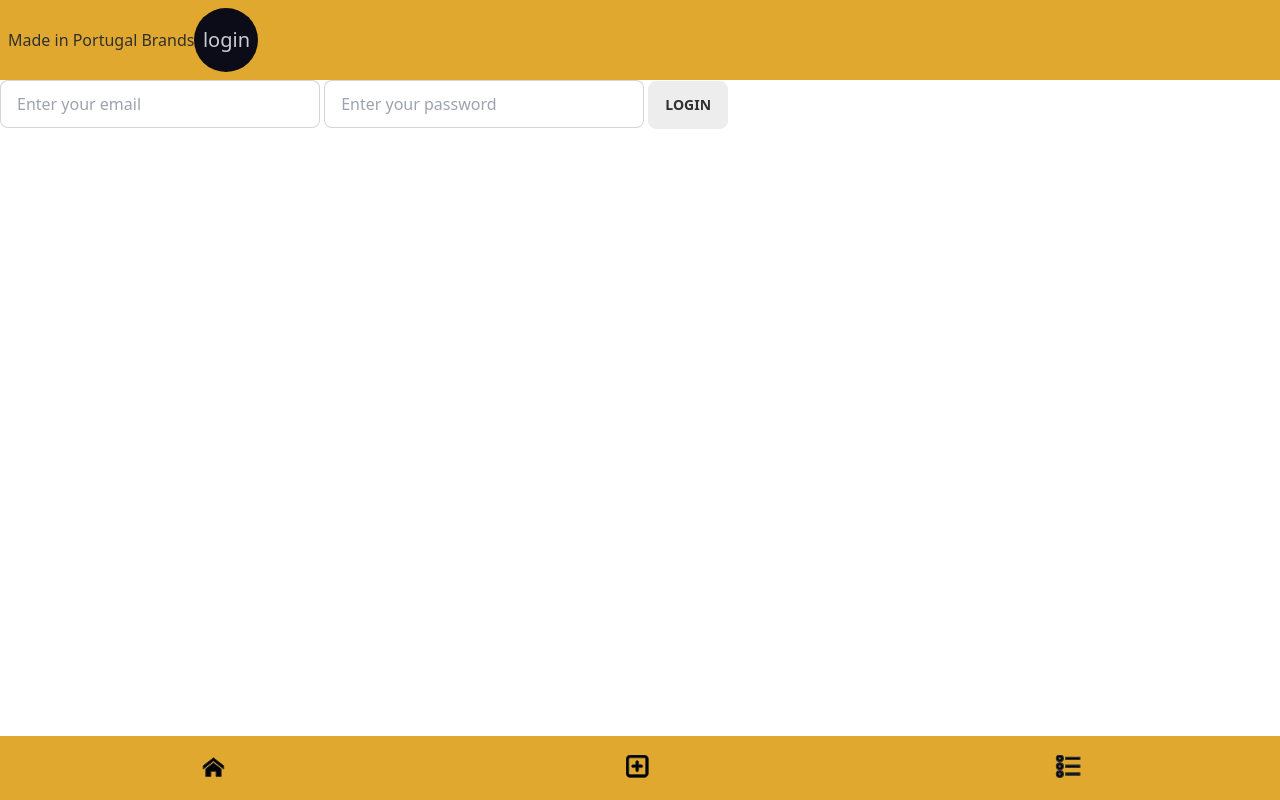
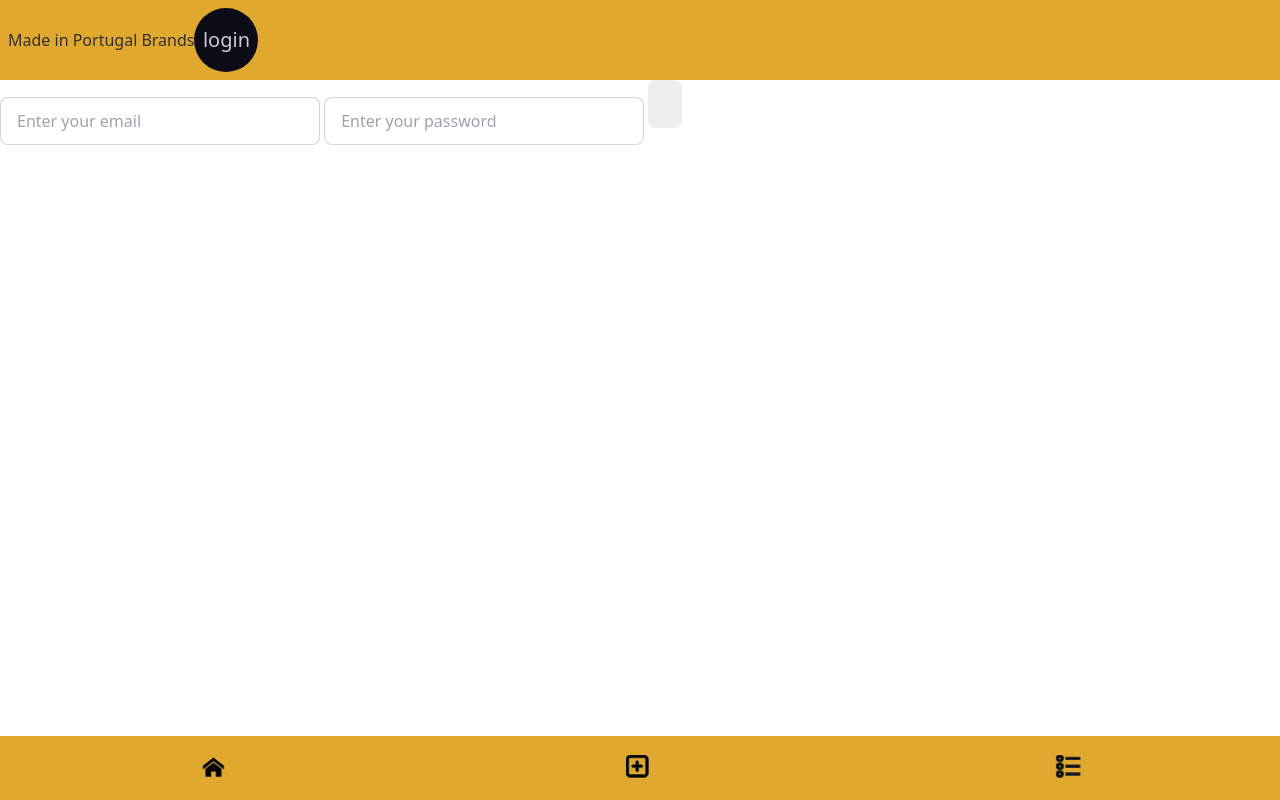
Before and after one commit to duo-dinamico/brand-fe, a SvelteKit app: page /login in a window 1280 px wide. Built offline with nearby package versions, Linux system fonts and the light colour scheme.

Commit message:
new page server for api requests

```diff
--- a/package.json
+++ b/package.json
@@ -19,6 +19,7 @@
     "@typescript-eslint/eslint-plugin": "^5.45.0",
     "@typescript-eslint/parser": "^5.45.0",
     "autoprefixer": "^10.4.14",
+    "axios": "^1.5.0",
     "daisyui": "^3.0.22",
     "eslint": "^8.28.0",
     "eslint-config-prettier": "^8.5.0",
--- /dev/null
+++ b/src/routes/login/+page.server.ts
@@ -0,0 +1,13 @@
+import type { Actions } from './$types';
+
+export const actions = {
+	login: async ({ request }) => {
+		const data = await request.formData();
+
+		const response = await fetch('https://brands.duodinamico.online/login', {
+			method: 'POST',
+			body: data
+		});
+		console.log(await response.json());
+	}
+} satisfies Actions;
--- a/src/routes/login/+page.svelte
+++ b/src/routes/login/+page.svelte
@@ -1,44 +1,17 @@
-<script lang="ts">
-	let username = '';
-	let password = '';
-	let error: string | null = null;
-	const handleSubmit = async () => {
-		try {
-			const response = await fetch('https://brands.duodinamico.online/login/', {
-				method: 'POST',
-				headers: {
-					origin: '*'
-				},
-				body: JSON.stringify({ username, password })
-			});
-
-			if (!response.ok) {
-				throw new Error('Authentication failed');
-			}
-		} catch (err) {
-			error = err.message;
-		}
-	};
-</script>
-
-{#if error}
-	<p>{error}</p>
-{/if}
-
-<form on:submit|preventDefault={handleSubmit}>
+<form method="POST" action="?/login">
 	<input
+		name="username"
 		type="text"
 		placeholder="Enter your email"
 		class="input input-bordered w-full max-w-xs"
-		bind:value={username}
 		required
 	/>
 	<input
+		name="password"
 		type="password"
 		placeholder="Enter your password"
 		class="input input-bordered w-full max-w-xs"
-		bind:value={password}
 		required
 	/>
-	<input type="submit" value="Login" class="btn" />
+	<button value="Login" class="btn" />
 </form>
```
Also changed, not shown: 1 other file (tests, documents, lock files or other folders).
